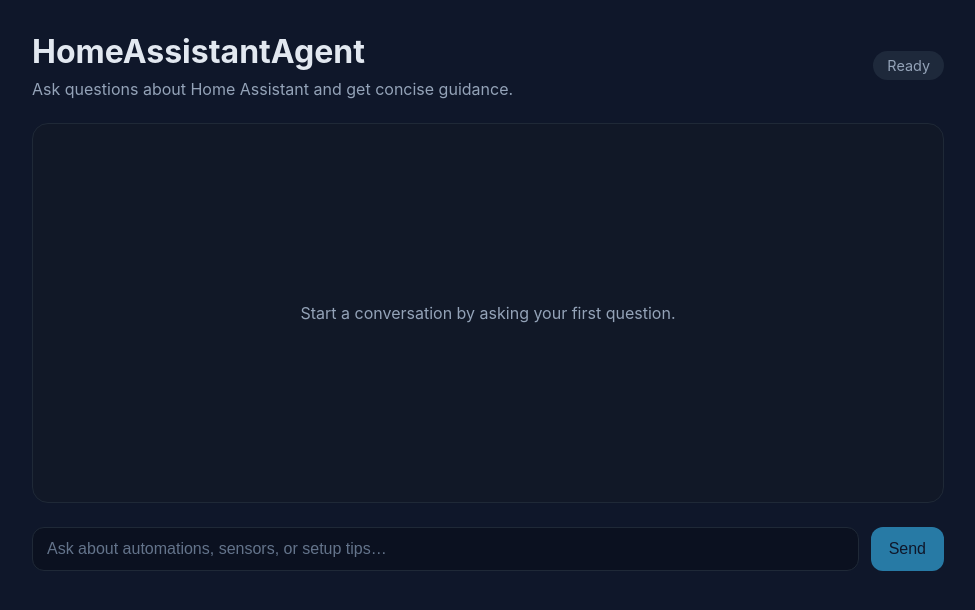
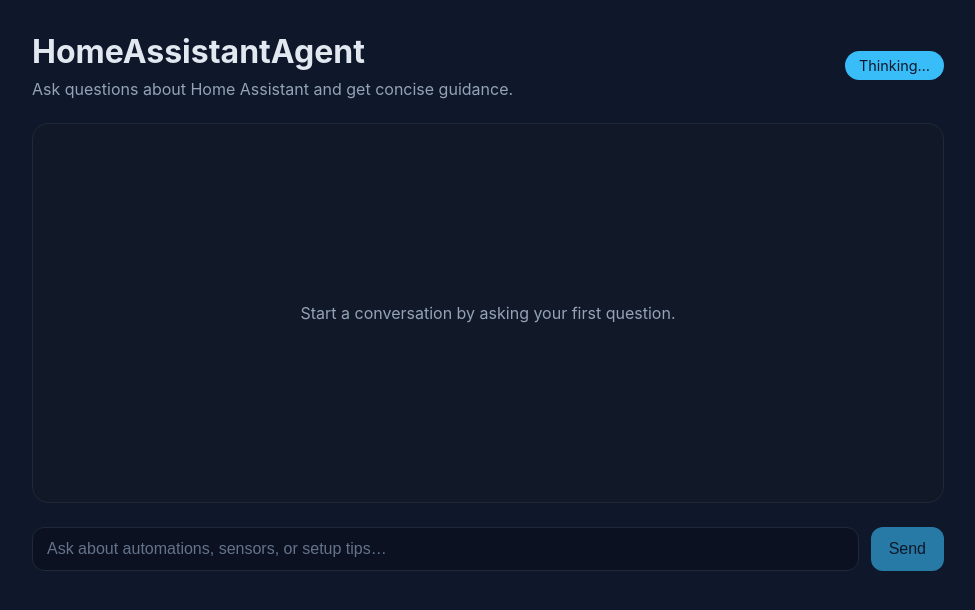
Before and after one commit to DrTree/HomeAssistantAgent, a React (Vite) app in the folder homeassistantagent/web/: page / in a window 1280 px wide. Shown: the top 610 px of the page, without its empty margins (152-1127 px from the left). Built offline with nearby package versions, Linux system fonts and the light colour scheme.

Commit message:
Update chat client for AI SDK transport

```diff
--- a/homeassistantagent/web/src/App.jsx
+++ b/homeassistantagent/web/src/App.jsx
@@ -1,10 +1,17 @@
+import { useState } from 'react';
+import { DefaultChatTransport } from 'ai';
 import { useChat } from '@ai-sdk/react';
 import './App.css';
 
 export default function App() {
-  const { messages, input, handleInputChange, handleSubmit, isLoading } = useChat({
-    api: '/api/chat',
+  const [input, setInput] = useState('');
+  const { messages, sendMessage, status } = useChat({
+    transport: new DefaultChatTransport({
+      api: '/api/chat',
+    }),
   });
+
+  const isReady = status === 'ready';
 
   return (
     <div className="app">
@@ -13,8 +20,8 @@
           <h1>HomeAssistantAgent</h1>
           <p>Ask questions about Home Assistant and get concise guidance.</p>
         </div>
-        <span className={isLoading ? 'status status--active' : 'status'}>
-          {isLoading ? 'Thinking…' : 'Ready'}
+        <span className={isReady ? 'status' : 'status status--active'}>
+          {isReady ? 'Ready' : 'Thinking…'}
         </span>
       </header>
 
@@ -27,20 +34,35 @@
           messages.map((message) => (
             <div key={message.id} className={`chat__message chat__message--${message.role}`}>
               <span className="chat__role">{message.role}</span>
-              <div className="chat__content">{message.content}</div>
+              <div className="chat__content">
+                {message.parts.map((part, index) =>
+                  part.type === 'text' ? <span key={index}>{part.text}</span> : null,
+                )}
+              </div>
             </div>
           ))
         )}
       </section>
 
-      <form className="composer" onSubmit={handleSubmit}>
+      <form
+        className="composer"
+        onSubmit={(event) => {
+          event.preventDefault();
+          if (!input.trim() || !isReady) {
+            return;
+          }
+          sendMessage({ text: input });
+          setInput('');
+        }}
+      >
         <input
           value={input}
-          onChange={handleInputChange}
+          onChange={(event) => setInput(event.target.value)}
           placeholder="Ask about automations, sensors, or setup tips…"
           aria-label="Message"
+          disabled={!isReady}
         />
-        <button type="submit" disabled={!input.trim() || isLoading}>
+        <button type="submit" disabled={!input.trim() || !isReady}>
           Send
         </button>
       </form>
```
Also changed, not shown: 1 other file (tests, documents, lock files or other folders).
